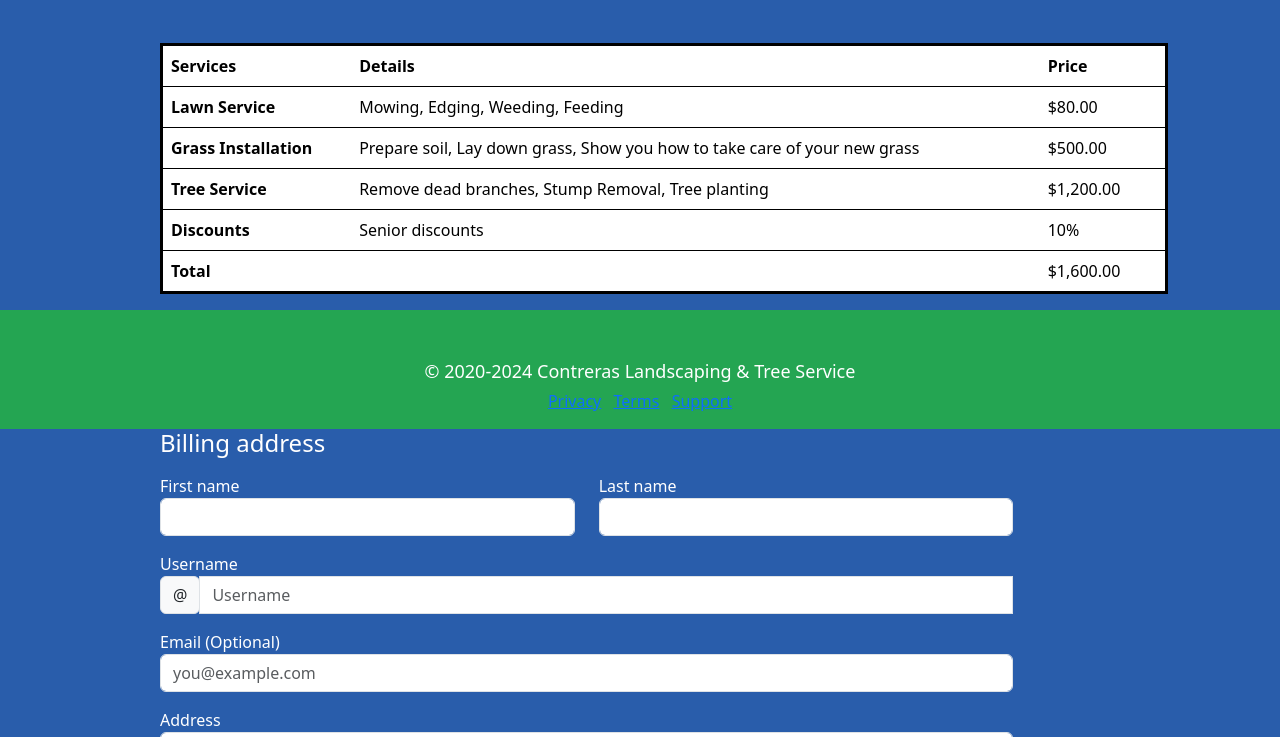
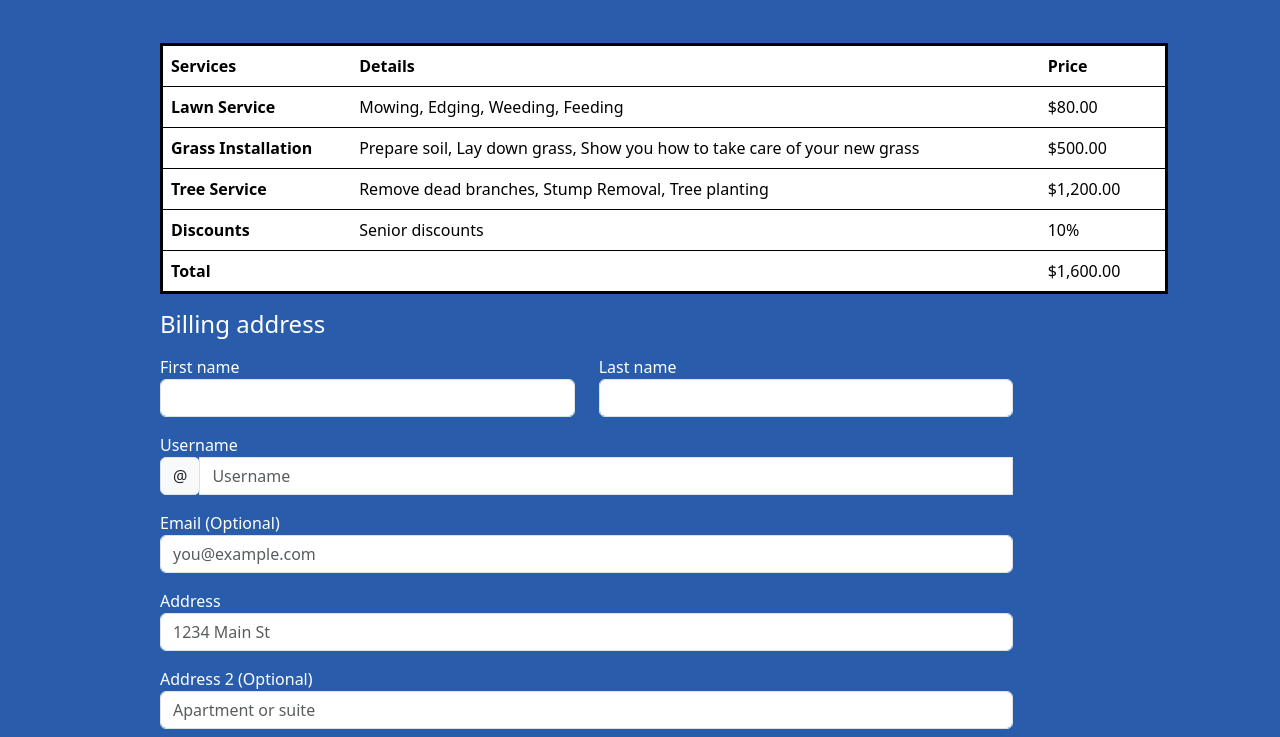
Before and after one commit to Practical-Seaweed/contreras_landscape_capstone, a plain HTML site: page checkout.html in a window 1280 px wide. Shown: the part 63-800 px from the top of the page. Drawn offline with nearby package versions, Linux system fonts and the light colour scheme.

```diff
--- a/checkout.html
+++ b/checkout.html
@@ -46,65 +46,8 @@
         </nav>
     </header>
 
-    <!-- Chekout form -->
-    <!-- <div class="row"
-        style="color: white; margin-left: 10rem; margin-right: 10rem; margin-top: 5rem; margin-bottom: 5rem;">
-        <div class="col-md-4 order-md-2 mb-4">
-            <h4 class="d-flex justify-content-between align-items-center mb-3">
-                <span class="text" style="color: white;">Your cart</span>
-                <span class="badge badge-secondary badge-pill">3</span>
-            </h4>
-            <ul class="list-group mb-3">
-                <li class="list-group-item d-flex justify-content-between lh-condensed">
-                    <div>
-                        <h6 class="my-0">Lawn Service</h6>
-                        <small class="text-muted">Mowing, Edging, Weeding, Feeding </small>
-                    </div>
-                    <span class="text-muted">$80.00</span>
-                </li>
-                <li class="list-group-item d-flex justify-content-between lh-condensed">
-                    <div>
-                        <h6 class="my-0">Grass Instasllation Service</h6>
-                        <small class="text-muted">Prepare soil, Lay down grass, Show you how to take care of your new
-                            grass</small>
-                    </div>
-                    <span class="text-muted">$500.00</span>
-                </li>
-                <li class="list-group-item d-flex justify-content-between lh-condensed">
-                    <div>
-                        <h6 class="my-0">Tree Services</h6>
-                        <small class="text-muted">Remove dead branches, Stump Removal, Tree planting </small>
-                    </div>
-                    <span class="text-muted">$1,200.00</span>
-                </li>
-                <li class="list-group-item d-flex justify-content-between bg-light">
-                    <div class="text-success">
-                        <h6 class="my-0">Discounts</h6>
-                        <small>Seniors</small>
-                    </div>
-                    <span class="text-success">10%</span>
-                </li>
-                <li class="list-group-item d-flex justify-content-between">
-                    <span>Total (USD)</span>
-                    <strong>$1,600.00</strong>
-                </li>
-            </ul>
-
-
-
-            <form class="card p-2">
-                <div class="input-group">
-                    <input type="text" class="form-control" placeholder="Promo code">
-                    <div class="input-group-append">
-                        <button type="submit" class="btn btn-secondary">Redeem</button>
-                    </div>
-                </div>
-            </form>
-        </div> -->
-    <!-- End of promo code -->
-
     <!-- Billing address info -->
-    <div class="col-md-8 order-md-1" style="margin-left: 10rem; color: white;">
+    <div class="col-md-8 order-md-2" style="margin-left: 10rem; color: white; margin-bottom: 50px;">
         <h4 class="mb-3">Billing address</h4>
         <form class="needs-validation" novalidate>
             <div class="row">
@@ -316,7 +259,7 @@
 
 
 
-    <footer id="footer" class="my-0 pt-5 text text-center text-small" style="color: white; background-color: rgba(34, 205, 34, 0.649);">
+    <footer class="my-0 pt-5 text text-center text-small order-last" style="color: white; background-color: rgba(34, 205, 34, 0.649);">
         <p class="mb-1">&copy; 2020-2024 Contreras Landscaping & Tree Service</p>
         <ul class="list-inline">
             <li class="list-inline-item"><a href="#">Privacy</a></li>
--- a/css/styles.css
+++ b/css/styles.css
@@ -68,7 +68,3 @@
 .invalid-feedback {
     color: yellow;
 }
-
-#footer {
-
-}
```
Also changed, not shown: images/readme_images/checkout_page_one_of_two.png (added), images/readme_images/checkout_page_two_of_two.png (added), images/readme_images/login_page.png (added), images/readme_images/register_page.png (added), 3 other files.
